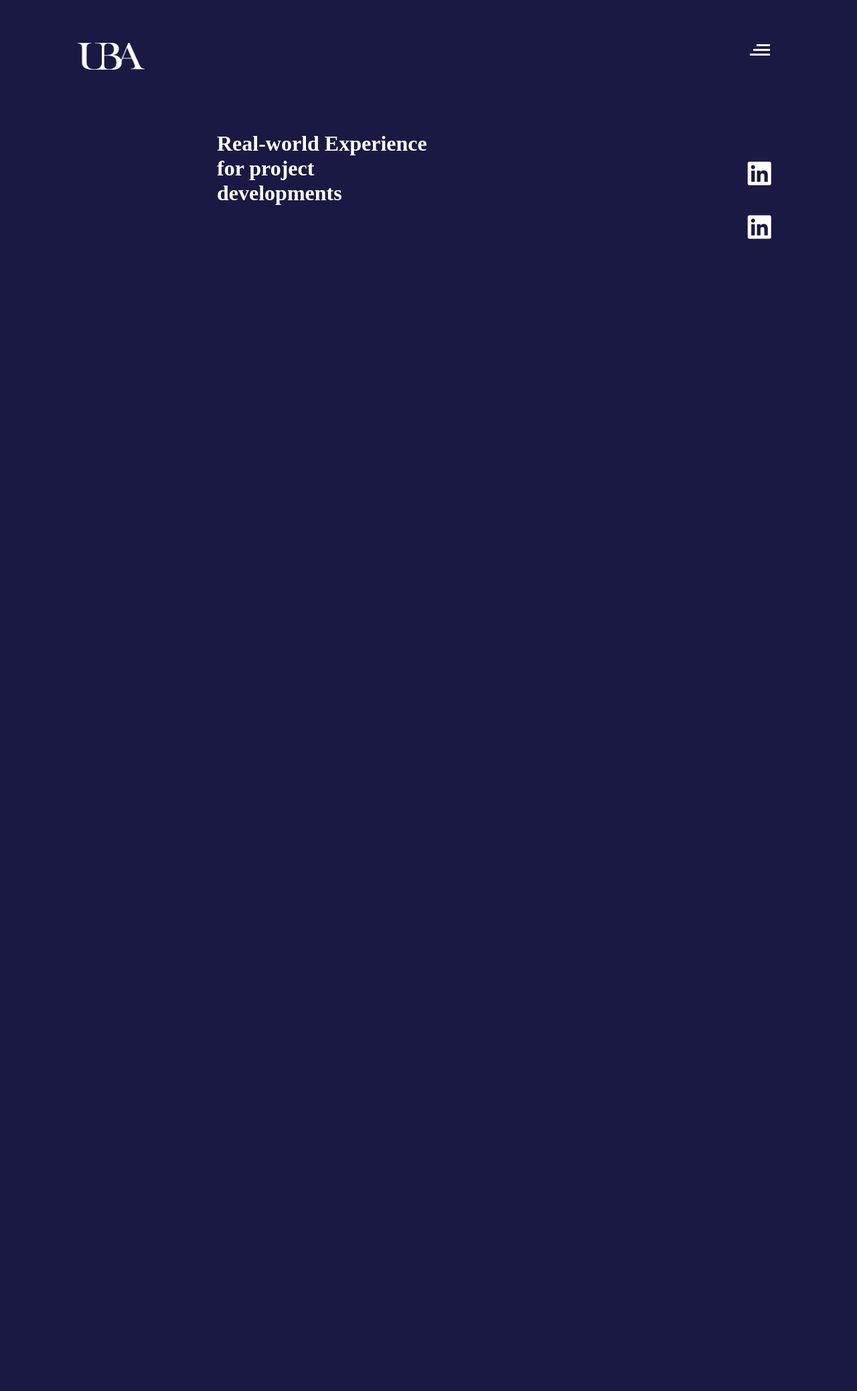
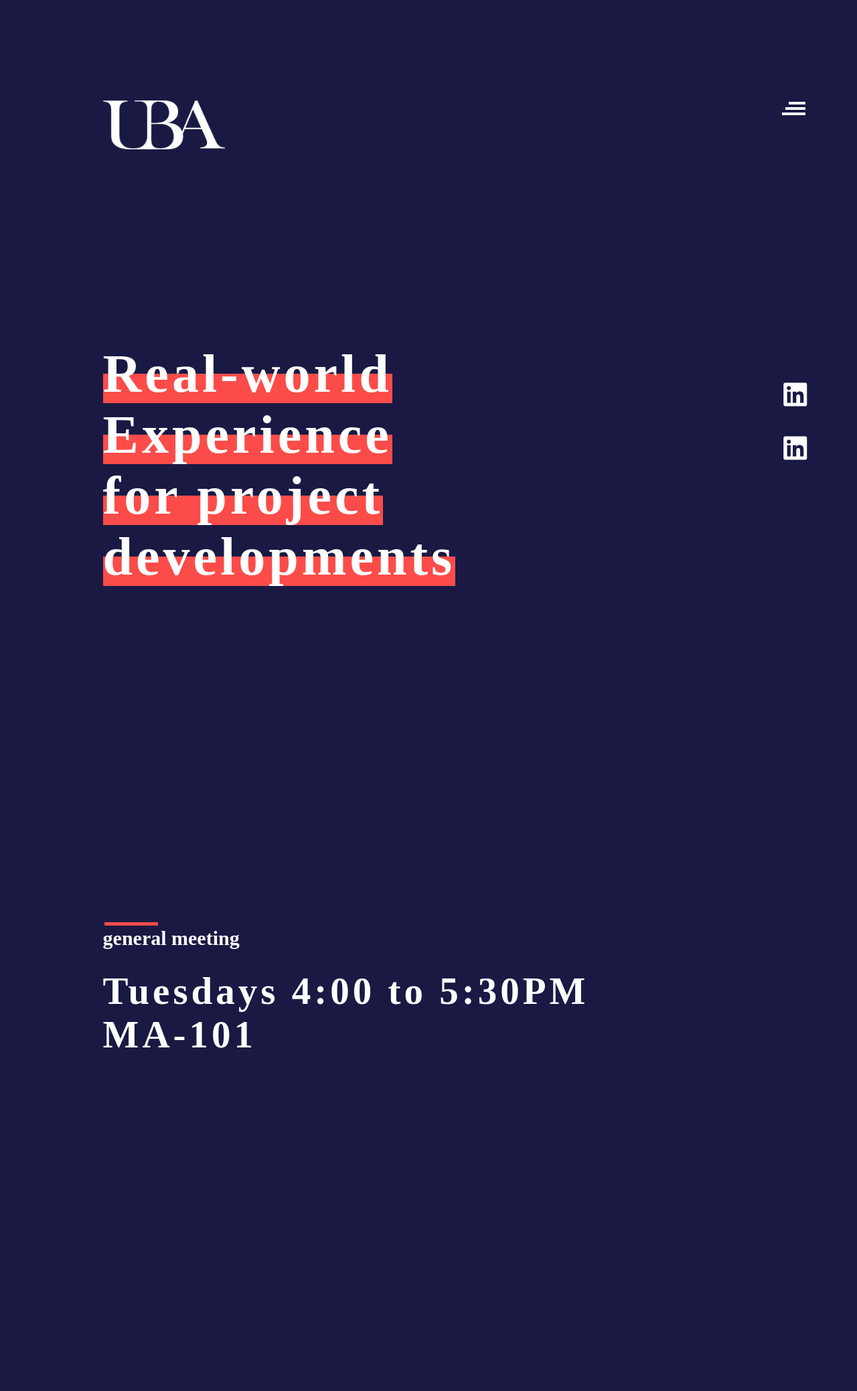
Before and after one commit to Sibbons/UBA, a PHP site: page / in a window 1280 px wide. Shown: the whole page at 67% size. Before the commit the page ends 357 px from the top, so only its background shows below. Run offline with PHP 8.4, Linux system fonts and the light colour scheme; some libraries are stand-ins or nearby versions.

Commit message:
landing done need background image done

```diff
--- a/index.html
+++ b/index.html
@@ -11,36 +11,52 @@
 </head>
 
 <body>
-
     <div class="landingWrapper">
         <div class="logo">
-            <img src="images/Logo.png" width=100 />
+            <img src="images/Logo.png" width=182 />
         </div>
+
         <div class="message">
-            <h1>Real-world Experience for project developments</h1>
+            <h1>
+                <span>
+                    Real-world Experience <br />
+                    for project developments
+                </span>
+            </h1>
         </div>
+
         <div class="nav-right">
             <div class="burger">
                 <div class="line1"></div>
                 <div class="line2"></div>
                 <div class="line3"></div>
             </div>
+
             <div class="nav-links">
                 <a href="#">About</a>
                 <a href="#">Members</a>
+                <a href="#">Project</a>
                 <a href="#">Contact</a>
             </div>
 
-
-            <div>
+            <div class="sideIcons">
                 <i style="margin-bottom: 40px;" onclick="window.open('https://www.linkedin.com','_blank')"
                     class="fab fa-linkedin"></i>
                 <i onclick="window.open('https://www.linkedin.com','_blank')" class="fab fa-linkedin"></i>
             </div>
+        </div>
+    </div>
 
 
+    <div class="meetingTime">
+        <div class="barGm">
+
         </div>
-
+        <h2>general meeting</h2>
+        <h1> <b>Tuesdays</b> 4:00 to 5:30PM
+            <br />
+            MA-101
+        </h1>
 
     </div>
 
--- a/style.css
+++ b/style.css
@@ -1,3 +1,8 @@
+*{
+    margin: 0;
+    padding: 0;
+    box-sizing: border-box;
+}
 body{
     background-color: #1a1943;
     color: white;
@@ -5,24 +10,22 @@ body{
 }
 
 .landingWrapper{
-    margin-top: 8vh;
+    margin-left: 12%;
     display: grid;
     justify-content: space-around;
     align-content: end;
     grid-template-columns: 1fr 1fr 1fr 1fr;
     grid-template-areas:
     "logo . . navRight"
-    ". message . navRight";
+    "message message message navRight";
     align-items: start;
-    min-height: 8vh;
+    padding-top: 150px;
 }
 
 .logo{
 display: grid;
 grid-area: logo;
-justify-content: center;
 margin-bottom: 40px;
-
 }
 
 .nav-right{
@@ -47,15 +50,24 @@ margin-bottom: 40px;
     opacity: 0;
     transition: all 0.5s ease-out;
     cursor: default;
-    font-size: 20px;
+    font-size: 35px;
 }
 
-.toggle a{
+.toggle a {
     transition: all 0.5s ease-in;
+    opacity: 1;
+    cursor: pointer;
 
-    opacity: 1;
 }
 
+.toggle a:hover{
+    background-image: linear-gradient(
+        0,
+        #fb4c49 30%,
+		transparent 30%
+    );
+
+}
 
 .burger{
     display: flex;
@@ -69,20 +81,20 @@ margin-bottom: 40px;
     margin: 2px;
     background-color: white;
     transition: all 0.3s ease;
-    height: 3px;
+    height: 4px;
 
 }
 
 .line1{
-    width: 20px;
+    width: 25px;
 }
 
 .line2{
-    width: 25px;
+    width: 30px;
 }
 
 .line3{
-    width: 30px;
+    width: 35px;
 }
 
 
@@ -91,10 +103,20 @@ margin-bottom: 40px;
 .message{
     grid-area: message;
     display: grid;
-justify-content: start;
+justify-content: center ;
 align-content: end;
+font-size: 40px;
+margin-top: 250px;
+letter-spacing: 5px;
 }
+.message h1 span {
+	background-image: linear-gradient(
+		0,
+		#fb4c49 50%,
+		transparent 50%
+	);
 
+}
 .nav-right i{
     flex-direction: column;
     grid-area: landingIcons;
@@ -102,4 +124,33 @@ align-content: end;
     flex-direction: column;
     align-items: flex-end;
     font-size: 40px;
+    cursor: pointer;
 }
+
+.sideIcons{
+    margin-top: 140px;
+}
+
+
+.meetingTime{
+    margin: 500px 12%;
+}
+
+.meetingTime h2{
+    font-size: 30px;
+}
+
+.meetingTime h1{
+    font-size: 57px;
+    margin-top: .5em;
+    letter-spacing: 5px;
+
+}
+
+
+.meetingTime div{
+    margin: 2px;
+    background-color: #fb4c49;
+    width:80px;
+    height: 5px;
+}
```
Also changed, not shown: images/GraphVector2.png (added).
